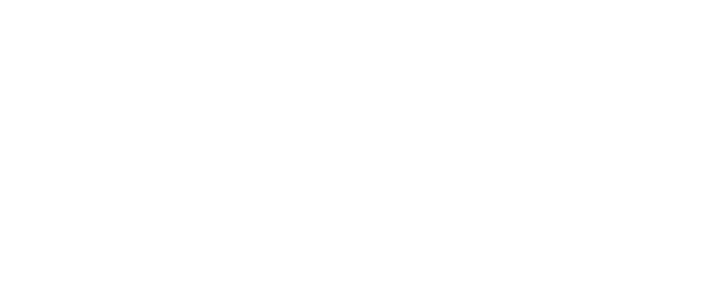
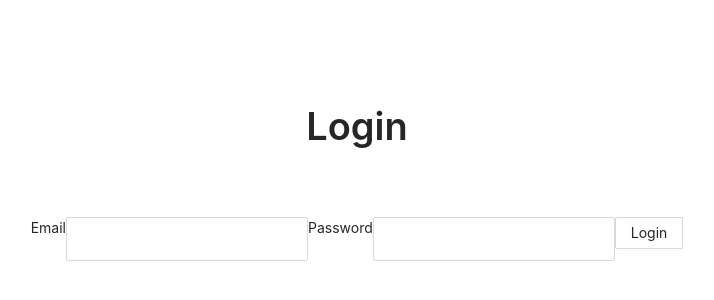
Before and after one commit to whd0714/VideoProjectSubModule, a React (Create React App) app: page /login in a window 1280 px wide. Shown: the part 242-542 px from the top of the page, without its empty margins (283-997 px from the left). Built offline with nearby package versions, Linux system fonts and the light colour scheme.

Commit message:
리액트-로그인

```diff
--- a/src/component/views/LoginPage/LoginPage.js
+++ b/src/component/views/LoginPage/LoginPage.js
@@ -1,8 +1,62 @@
-import React from 'react';
+import React, { useState } from 'react';
+import { Typography, Input, Button, Form } from "antd";
+import { useDispatch } from "react-redux";
+import { userLogin } from "../../../_actions/user_action";
+
+const { Title } = Typography;
 
 function LoginPage(props) {
+
+    const dispatch = useDispatch();
+
+    const [email, setEmail] = useState("");
+    const [password, setPassword] = useState("");
+
+    const onEmailHandler = (e) => {
+        setEmail(e.currentTarget.value);
+    }
+
+    const onPasswordHandler = (e) => {
+        setPassword(e.currentTarget.value);
+    }
+
+    const onSubmitHandler = (e) => {
+        e.preventDefault();
+
+        const body = {
+            email:email,
+            password:password
+        }
+
+        dispatch(userLogin(body))
+            .then(response=> {
+                if(response.payload.success) {
+                    props.history.push('/');
+                }else {
+                    alert('로그인 실패');
+                }
+            })
+    }
+
     return (
-        <div></div>
+        <div style={{display:'flex', flexDirection:'column', justifyContent:'center',
+            alignItems:'center', width:'100%', height:'100vh'}}>
+            <div style={{maxWidth:'700px', margin:'3rem auto'}}>
+                <Title level={1}>Login</Title>
+            </div>
+            <Form style={{display:'flex', flexDirection:'center'}} onSubmit={onSubmitHandler}>
+                <label>Email</label>
+                <Input value={email} onChange={onEmailHandler}></Input>
+                <br/>
+
+                <label>Password</label>
+                <Input value={password} onChange={onPasswordHandler}></Input>
+                <br/>
+                <br/>
+
+                <Button onClick={onSubmitHandler}>Login</Button>
+            </Form>
+        </div>
     );
 }
 
--- a/src/component/views/RegisterPage/RegisterPage.js
+++ b/src/component/views/RegisterPage/RegisterPage.js
@@ -72,11 +72,11 @@
                 <br/>
 
                 <label>Password</label>
-                <Input value={password} onChange={onPasswordHandler}></Input>
+                <Input type="password" value={password} onChange={onPasswordHandler}></Input>
                 <br/>
 
                 <label>ConfirmPassword</label>
-                <Input value={confirmPassword} onChange={onConfirmPasswordHandler}></Input>
+                <Input type="password" value={confirmPassword} onChange={onConfirmPasswordHandler}></Input>
                 <br/>
                 <br/>
                 <Button onClick={onSubmitHandler}>Register</Button>
```
